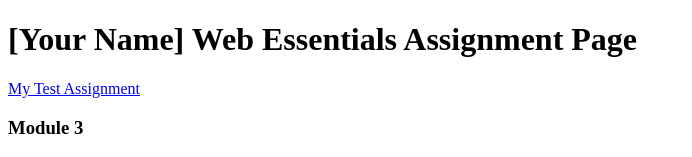
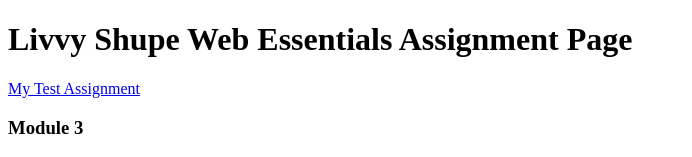
Before and after one commit to Livvyshupe/dwdd1600, a plain HTML site: page index.html in a window 1280 px wide. Shown: the top 157 px of the page, without its empty margins (0-692 px from the left). Drawn offline with Linux system fonts and the light colour scheme.

Commit message:
Added my name

```diff
--- a/index.html
+++ b/index.html
@@ -6,7 +6,7 @@
 		<title>dwdd 1600 assignment list page</title>
 	</head>
 	<body>
-		<h1>[Your Name] Web Essentials Assignment Page</h1>
+		<h1>Livvy Shupe Web Essentials Assignment Page</h1>
 		<p><a href="01test">My Test Assignment</a></p>
 
 		<h3>Module 3</h3>
```
